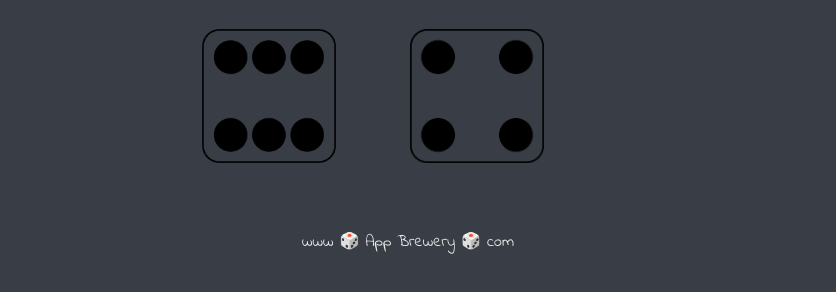
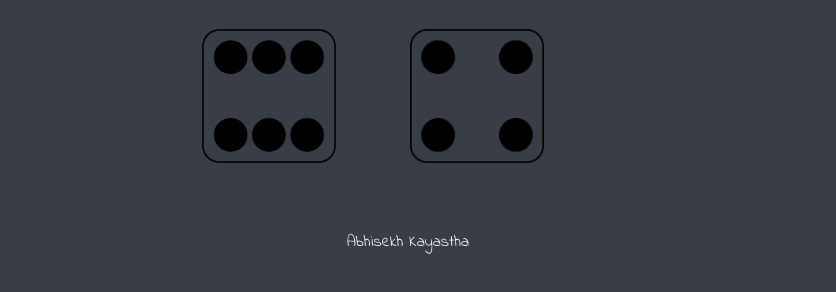
Before and after one commit to Abhisekh-kay/Dice, a plain HTML site: page index.html in a window 1280 px wide. Shown: the part 302-594 px from the top of the page, without its empty margins (232-1068 px from the left). Drawn offline with Linux system fonts and the light colour scheme.

Commit message:
Update index.html

```diff
--- a/index.html
+++ b/index.html
@@ -29,6 +29,6 @@
   </body>
 
   <footer>
-    www 🎲 App Brewery 🎲 com
+    Abhisekh Kayastha
   </footer>
 </html>
```
